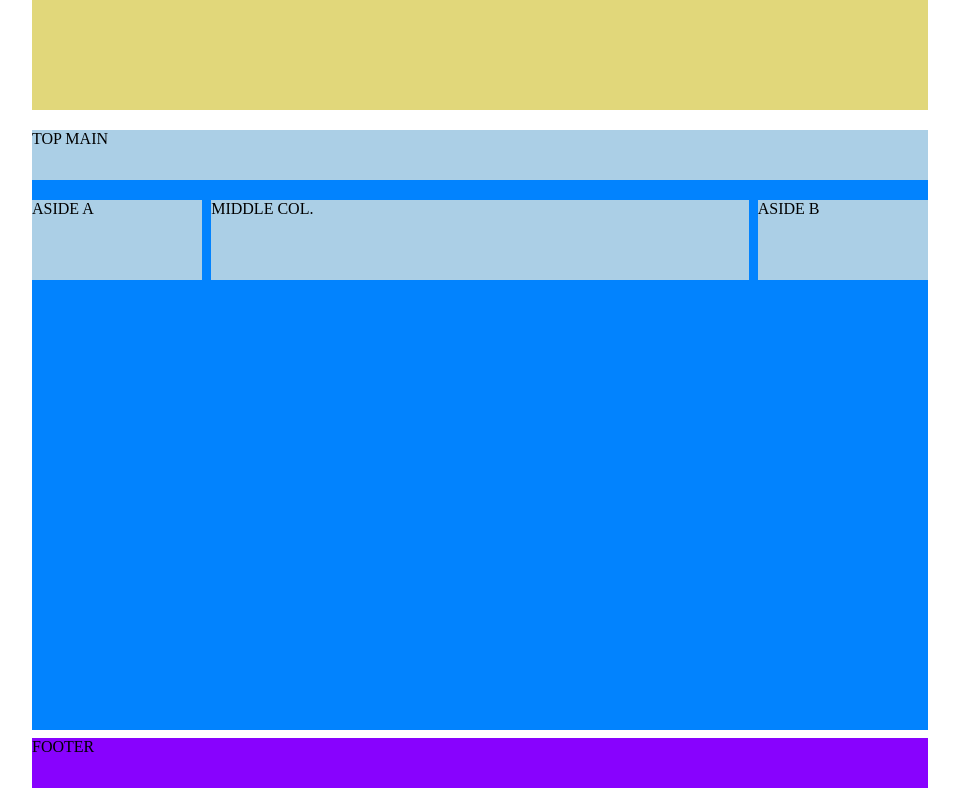
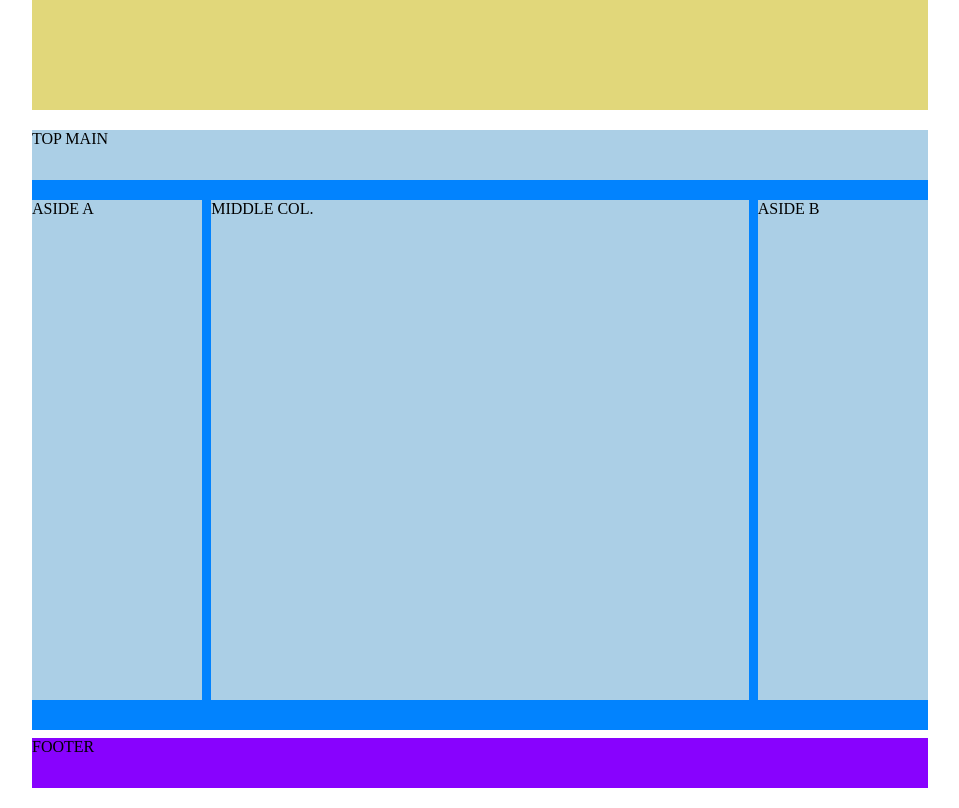
Before and after one commit to lucagaddini/htmlcss-struttura-wp, a plain HTML site: page index.html in a window 1280 px wide. Shown: the part 480-1288 px from the top of the page, without its empty margins (160-1119 px from the left). Drawn offline with Linux system fonts and the light colour scheme.

Commit message:
Replaced: margin-top  with margin-bottom

```diff
--- a/css/style.css
+++ b/css/style.css
@@ -49,18 +49,18 @@ UTILITY CLASS
   background-color: orange;
 }
 
-.top-margin{
-  margin-top: 20px;
+.bottom-margin{
+  margin-bottom: 20px;
 }
 
-.top-margin-half{
-  margin-top: 7.5px;
+.bottom-margin-half{
+  margin-bottom: 7.5px;
 
 }
 
 
 /*
-BODY
+MAIN
 */
 
 .banner{
@@ -71,7 +71,7 @@ BODY
 
 /* Da togliere successivamente */
 .top-main, .col{
-background-color: #abcfe6;
+  background-color: #abcfe6;
 }
 /* /Da togliere successivamente */
 
@@ -85,8 +85,9 @@ background-color: #abcfe6;
 aside{
   width: 19%;
   margin: 20px 0;
+
   /* Da togliere successivamente */
-  height: 80px;
+  height: 500px;
 }
 
 .mid-col{
@@ -94,5 +95,5 @@ aside{
   margin: 20px 1%;
 
   /* Da togliere successivamente */
-  height: 80px;
+  height: 500px;
 }
--- a/index.html
+++ b/index.html
@@ -11,20 +11,23 @@
 
   <div class="container">
 
-    <header>HEADER</header>
+    <header class="bottom-margin">HEADER</header>
 
-    <section class="banner top-margin">BANNER</section>
+    <section class="banner bottom-margin ">BANNER</section>
 
-    <main class="top-margin clearfix">
+    <main class="bottom-margin-half">
 
       <div class="top-main">TOP MAIN</div>
-      <aside class="col">ASIDE A</aside>
-      <section class="col mid-col">MIDDLE COL.</section>
-      <aside class="col">ASIDE B</aside>
+
+      <div class="clearfix">
+        <aside class="col">ASIDE A</aside>
+        <section class="col mid-col">MIDDLE COL.</section>
+        <aside class="col">ASIDE B</aside>
+      </div>
 
     </main>
 
-    <footer class="top-margin-half">FOOTER</footer>
+    <footer>FOOTER</footer>
 
   </div>
 
```
Also changed, not shown: 1 other file.
